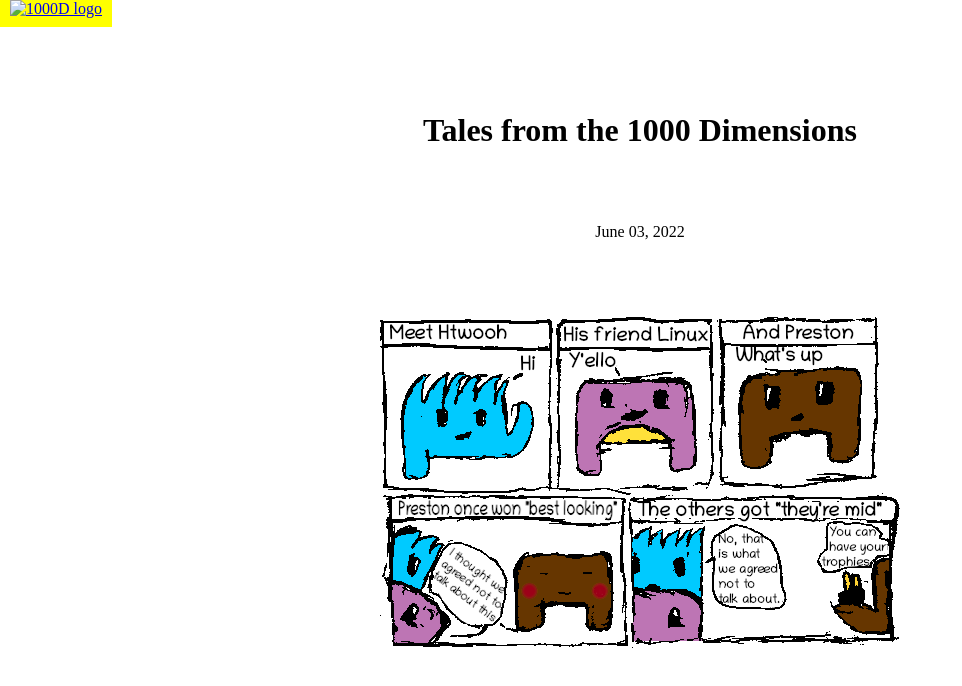
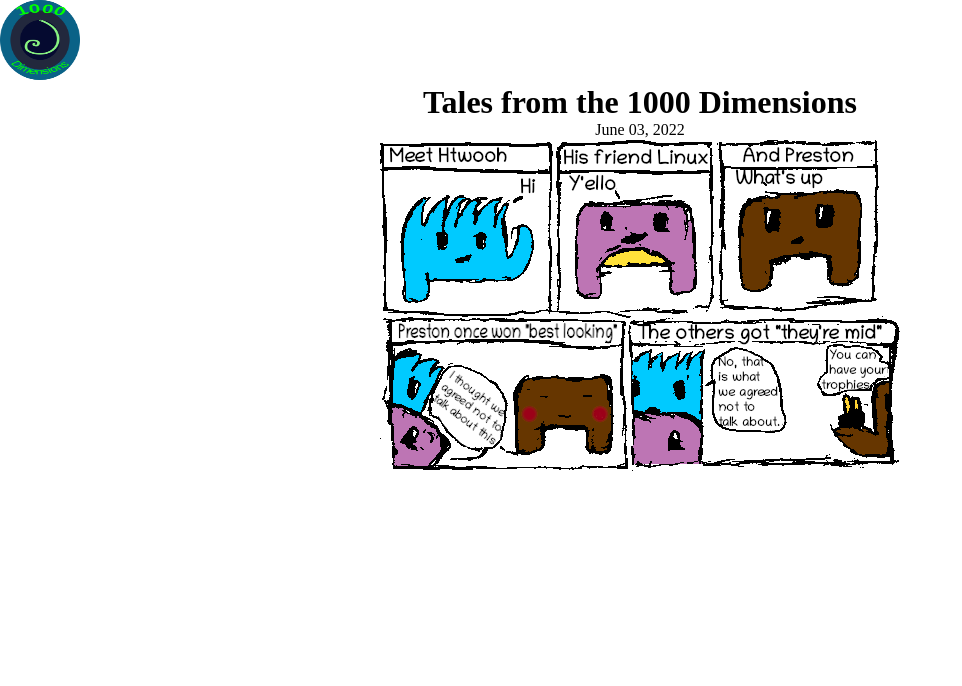
Before and after one commit to BruceWallenstein/1000D, a plain HTML site: page Tales-from-the-1000-Dimensions.html in a window 1280 px wide. Shown: the whole page, without its empty margins (0-962 px from the left). Drawn offline with Linux system fonts and the light colour scheme.

Commit message:
Logo+favicon!

```diff
--- a/Tales-from-the-1000-Dimensions.html
+++ b/Tales-from-the-1000-Dimensions.html
@@ -4,11 +4,12 @@
 		<meta charset="utf-8" />
 		<title>1000D: Tales from the 1000 Dimensions</title>
 		<link rel="stylesheet" href="comic.css" />
+		<link rel="icon" href="favicon.png" />
 	</head>
 	<body>
 		<div id="nav">
 			<a href="/1000D" id="home" class="navbutton">
-				<img src="logo.png" alt="1000D logo" />
+				<img src="favicon.png" alt="1000D logo" />
 			</a>
 		</div>
 		<h1 id="title">Tales from the 1000 Dimensions</h1>
--- a/comic.css
+++ b/comic.css
@@ -1,6 +1,10 @@
 * {
 	margin: 0px; /* Basic CSS reset because some things are annoying */
 	padding: 0px;
+}
+
+:root{
+	--nav-img-size: min(10vh, 10vw);
 }
 
 body {
@@ -11,19 +15,17 @@ body {
 	'comicdate  comicdate  comicdate  comicdate  comicdate'
 	'comic      comic      comic      comic      comic'
 	'navfirst   navback    .          navnext    navlast';
+	grid-auto-rows: min-content min-content min-content auto min-content;
 	text-align: center;
 	min-height: 100vh;
 }
 
 #nav > a {
-	background-color: yellow;
-	padding: 10px;
 }
 
 #nav{
 	grid-area: nav;
 	text-align: left;
-	margin-bottom: 20px;
 }
 
 #comic{
@@ -59,3 +61,8 @@ body {
 	padding: 20px;
 	margin: auto;
 }
+
+#nav > a > img{
+	width: var(--nav-img-size);
+	height: var(--nav-img-size);
+}
--- a/main.css
+++ b/main.css
@@ -61,3 +61,7 @@ body {
 #about > div > div {
 	margin: 6px;
 }
+
+img{
+	max-height: min(10vw, 10vh);
+}
```
Also changed, not shown: index.html (+3 -1 lines), favicon.png (added), 3 other files.
